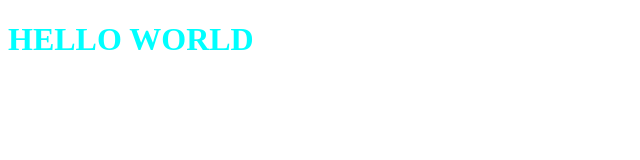
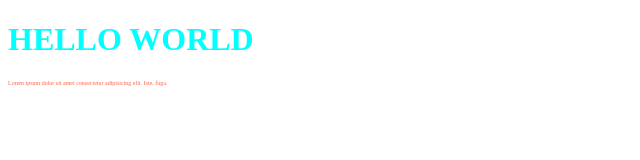
Before and after one commit to IvanChyrych/repository-lesson-15, a plain HTML site: page index.html in a window 1280 px wide. Shown: the whole page, without its empty margins (0-640 px from the left). Drawn offline with Linux system fonts and the light colour scheme.

Commit message:
added paragraph

```diff
--- a/index.html
+++ b/index.html
@@ -8,5 +8,6 @@
 </head>
 <body>
     <h1>Hello world</h1>
+    <p>Lorem ipsum dolor sit amet consectetur adipisicing elit. Iste, fuga.</p>
 </body>
 </html>
--- a/style.css
+++ b/style.css
@@ -2,3 +2,8 @@ h1{
     color: aqua;
     text-transform: uppercase;
 }
+
+p{
+    color: tomato;
+    font-size: 6px;
+}
```
